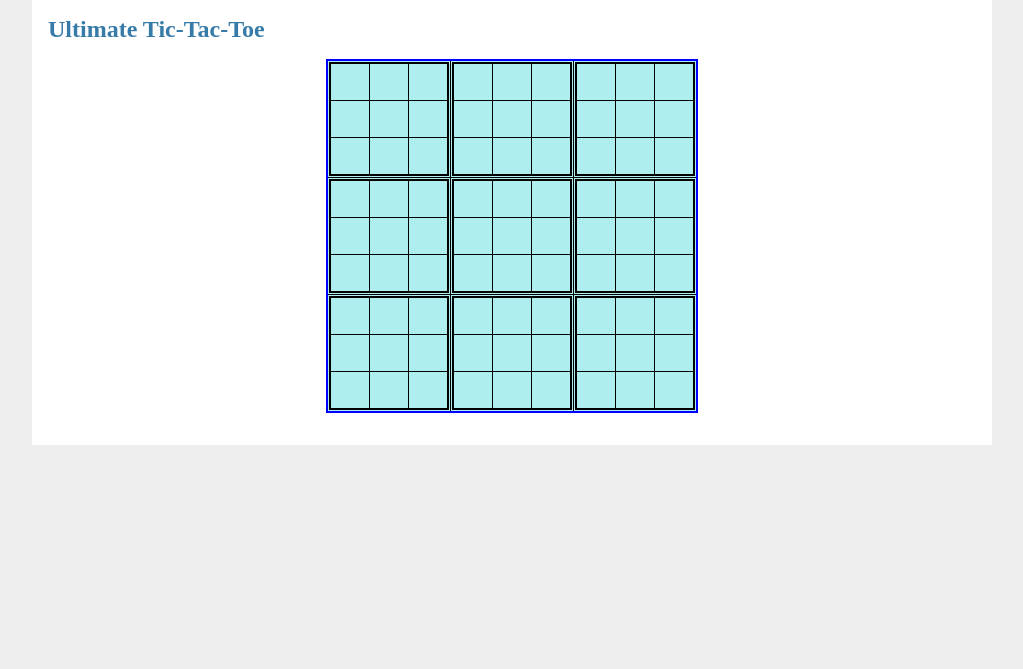
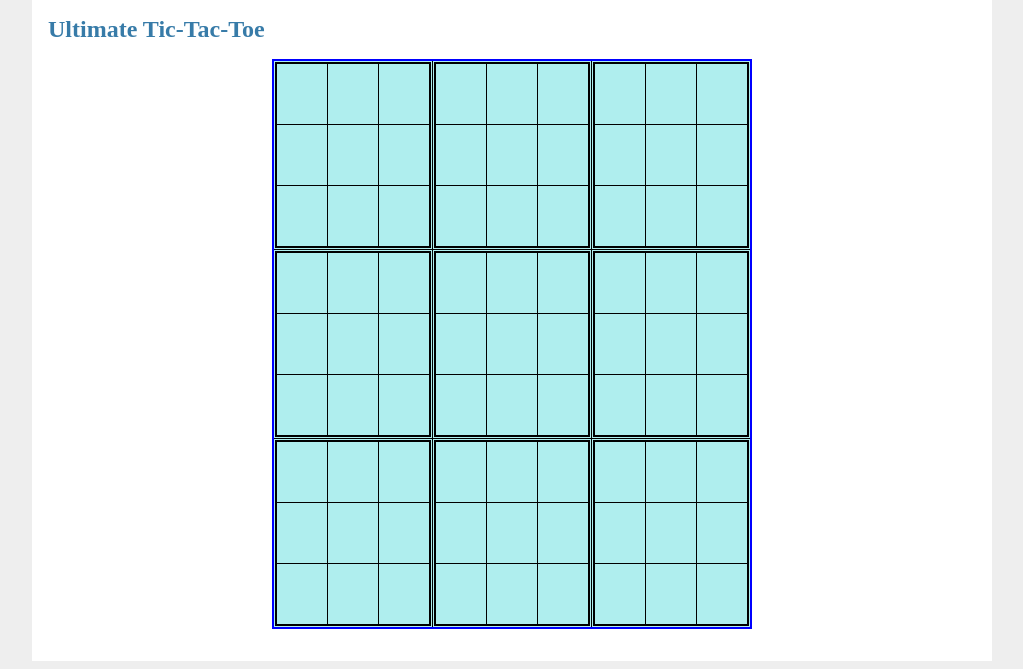
Before and after one commit to shaharyi/mcts, a Flask app: page /ultimate_tictactoe/ultimate_tictactoe in a window 1280 px wide. Shown: the part 51-720 px from the top of the page, without its empty margins (128-1151 px from the left). Run offline with Flask 2, Linux system fonts and the light colour scheme; parts of the project's set-up code (start-up, migrations or seed data) failed here and were passed over; some libraries are stand-ins or nearby versions.

Commit message:
dynamic size on screen

```diff
--- a/flaskr/templates/ultimate_tictactoe.html
+++ b/flaskr/templates/ultimate_tictactoe.html
@@ -26,10 +26,10 @@ table.win2 {
         padding: 5px 0;
     /* border: 1px solid black; */
     /* cursor: pointer; */
-    width: 1.5em;
-    height: 1em;
-    line-height:1em;
-    font-size: x-large;
+    width: min(6vw, 6vh);
+    height: min(6vw, 6vh);
+    line-height:min(6vw, 6vh);
+    font-size: min(5vw, 5vh);
 }
 
 </style>
```
